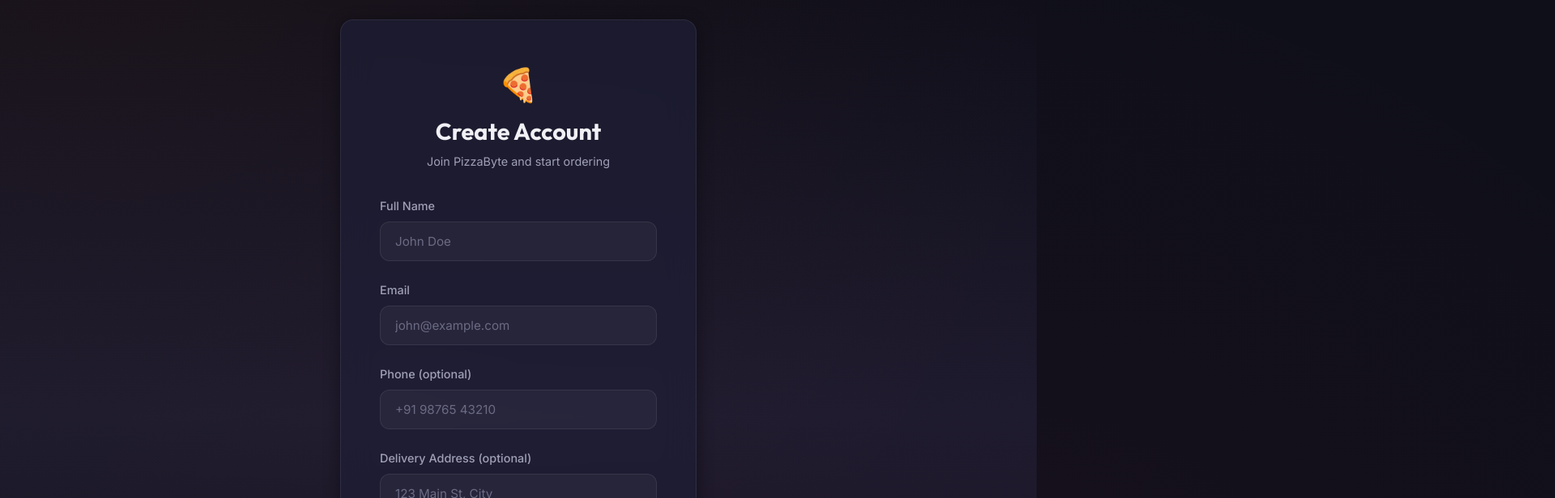
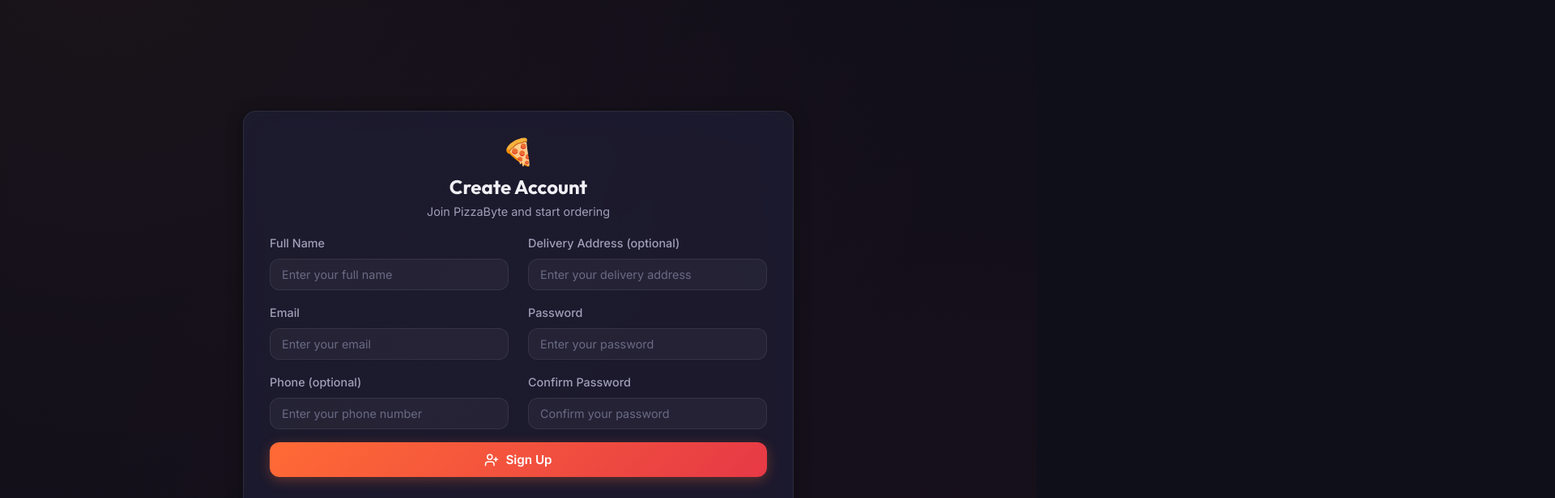
Before and after one commit to HimanshuKumar27/pizzaDelivery, a React (Vite) app in the folder client/: page /register in a window 1280 px wide. Shown: the top 616 px of the page at 81% size, 1920 px wide, since content can reach past the window. Built offline with nearby package versions, Linux system fonts and the light colour scheme.

Commit message:
UI polish: compact auth forms, two-column register, click-outside-to-close, blur overlay, standardized placeholders, rename PizzaHub to PizzaByte

```diff
--- a/client/src/index.css
+++ b/client/src/index.css
@@ -264,7 +264,7 @@
 
 /* ===== Forms ===== */
 .form-group {
-  margin-bottom: var(--space-lg);
+  margin-bottom: var(--space-md);
 }
 
 .form-label {
@@ -277,9 +277,9 @@
 
 .form-input {
   width: 100%;
-  padding: 14px 18px;
+  padding: 10px 14px;
   font-family: var(--font-body);
-  font-size: 0.95rem;
+  font-size: 0.9rem;
   color: var(--text-primary);
   background: var(--bg-glass);
   border: 1px solid var(--border-color);
@@ -308,13 +308,19 @@
 
 /* ===== Auth Pages Layout ===== */
 .auth-page {
-  min-height: 100vh;
+  height: 100vh;
   display: flex;
   align-items: center;
   justify-content: center;
-  padding: var(--space-lg);
-  background: var(--gradient-hero);
-  position: relative;
+  padding: var(--space-md);
+  background: rgba(15, 15, 26, 0.4);
+  backdrop-filter: blur(6px);
+  -webkit-backdrop-filter: blur(6px);
+  position: fixed;
+  inset: 0;
+  z-index: 200;
+  cursor: pointer;
+  overflow: hidden;
 }
 .auth-page::before {
   content: '';
@@ -330,27 +336,30 @@
 
 .auth-card {
   width: 100%;
-  max-width: 440px;
-  padding: var(--space-2xl);
+  max-width: 420px;
+  padding: var(--space-lg) var(--space-xl);
   position: relative;
   z-index: 1;
+  cursor: default;
+  max-height: 90vh;
+  overflow-y: auto;
 }
 
 .auth-header {
   text-align: center;
-  margin-bottom: var(--space-xl);
+  margin-bottom: var(--space-md);
 }
 
 .auth-logo {
-  font-size: 2.5rem;
-  margin-bottom: var(--space-sm);
+  font-size: 2rem;
+  margin-bottom: var(--space-xs);
 }
 
 .auth-title {
   font-family: var(--font-heading);
-  font-size: 1.8rem;
+  font-size: 1.5rem;
   font-weight: 700;
-  margin-bottom: var(--space-sm);
+  margin-bottom: var(--space-xs);
 }
 
 .auth-subtitle {
--- a/client/src/pages/Login.jsx
+++ b/client/src/pages/Login.jsx
@@ -26,8 +26,8 @@
   };
 
   return (
-    <div className="auth-page">
-      <div className="glass-card auth-card animate-scale-in">
+    <div className="auth-page" onClick={() => navigate('/')}>
+      <div className="glass-card auth-card animate-scale-in" onClick={(e) => e.stopPropagation()}>
         <div className="auth-header">
           <div className="auth-logo">🍕</div>
           <h1 className="auth-title">Welcome Back</h1>
@@ -41,7 +41,7 @@
               id="login-email"
               className="form-input"
               type="email"
-              placeholder="john@example.com"
+              placeholder="Enter your email"
               value={email}
               onChange={(e) => setEmail(e.target.value)}
               required
--- a/client/src/pages/Register.jsx
+++ b/client/src/pages/Register.jsx
@@ -53,8 +53,12 @@
   };
 
   return (
-    <div className="auth-page">
-      <div className="glass-card auth-card animate-scale-in">
+    <div className="auth-page" onClick={() => navigate('/')}>
+      <div
+        className="glass-card auth-card animate-scale-in"
+        onClick={(e) => e.stopPropagation()}
+        style={{ maxWidth: 680 }}
+      >
         <div className="auth-header">
           <div className="auth-logo">🍕</div>
           <h1 className="auth-title">Create Account</h1>
@@ -62,6 +66,9 @@
         </div>
 
         <form onSubmit={handleSubmit}>
+          <div style={{ display: 'grid', gridTemplateColumns: '1fr 1fr', gap: '0 var(--space-lg)' }}>
+            {/* Left Column */}
+            <div>
               <div className="form-group">
                 <label className="form-label" htmlFor="register-name">Full Name</label>
                 <input
@@ -69,7 +76,7 @@
                   className="form-input"
                   type="text"
                   name="name"
-              placeholder="John Doe"
+                  placeholder="Enter your full name"
                   value={formData.name}
                   onChange={handleChange}
                   required
@@ -83,7 +90,7 @@
                   className="form-input"
                   type="email"
                   name="email"
-              placeholder="john@example.com"
+                  placeholder="Enter your email"
                   value={formData.email}
                   onChange={handleChange}
                   required
@@ -97,12 +104,15 @@
                   className="form-input"
                   type="tel"
                   name="phone"
-              placeholder="+91 98765 43210"
+                  placeholder="Enter your phone number"
                   value={formData.phone}
                   onChange={handleChange}
                 />
               </div>
+            </div>
 
+            {/* Right Column */}
+            <div>
               <div className="form-group">
                 <label className="form-label" htmlFor="register-address">Delivery Address (optional)</label>
                 <input
@@ -110,7 +120,7 @@
                   className="form-input"
                   type="text"
                   name="address"
-              placeholder="123 Main St, City"
+                  placeholder="Enter your delivery address"
                   value={formData.address}
                   onChange={handleChange}
                 />
@@ -123,7 +133,7 @@
                   className="form-input"
                   type="password"
                   name="password"
-              placeholder="Min. 6 characters"
+                  placeholder="Enter your password"
                   value={formData.password}
                   onChange={handleChange}
                   required
@@ -137,11 +147,13 @@
                   className="form-input"
                   type="password"
                   name="confirmPassword"
-              placeholder="Re-enter password"
+                  placeholder="Confirm your password"
                   value={formData.confirmPassword}
                   onChange={handleChange}
                   required
                 />
+              </div>
+            </div>
           </div>
 
           <button
```
Lines whose indentation alone changed are shown as unchanged.
